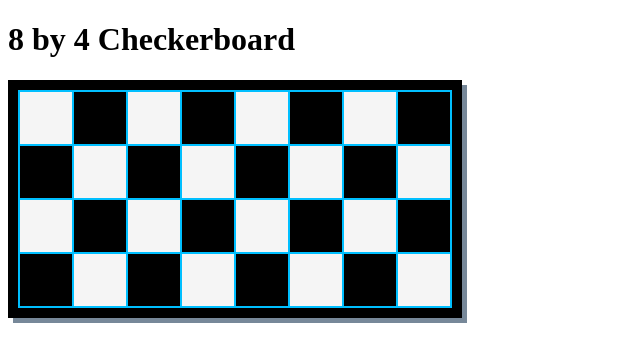
After one commit to Alexanderpmann/Checkerboard, a Flask app: page /4 in a window 1280 px wide. The commit adds this page. Shown: the top 362 px of the page, without its empty margins (0-640 px from the left). Run offline with Flask 2, Linux system fonts and the light colour scheme.

Commit message:
Add files via upload

```diff
--- a/Checkerboard/server.py
+++ b/Checkerboard/server.py
@@ -4,13 +4,9 @@ app = Flask(__name__)
 def index():
     return render_template("index.html")
 
-
-
-
-
-
-
-
+@app.route('/4')
+def four():
+    return render_template("4.html")
 
 
 if __name__=="__main__":
--- /dev/null
+++ b/Checkerboard/static/css/style.css
@@ -0,0 +1,27 @@
+.color1 {
+background-color: darkslategrey;
+width: 50px;
+height: 50px;
+}
+.color2 {
+    background-color: royalblue;
+    width: 50px;
+    height: 50px;
+    }
+table {
+    border: 10px solid black;
+    background-color: deepskyblue;
+    box-shadow: 5px 5px lightslategray;
+}
+
+.color3 {
+    background-color: whitesmoke;
+    width: 50px;
+    height: 50px;
+}
+
+.color4 {
+    background-color: black;
+    width: 50px;
+    height: 50px;
+}
--- /dev/null
+++ b/Checkerboard/templates/4.html
@@ -0,0 +1,29 @@
+<!DOCTYPE html>
+<html lang="en">
+<head>
+    <meta charset="UTF-8">
+    <meta http-equiv="X-UA-Compatible" content="IE=edge">
+    <meta name="viewport" content="width=device-width, initial-scale=1.0">
+    <link rel="stylesheet" href="{{ url_for('static', filename='/css/style.css') }}">
+    <title>test</title>
+</head>
+<body>
+    <h1>8 by 4 Checkerboard</h1>
+    <table>
+        {% for i in range(2): %}
+        <tr>
+            {% for j in range(4): %}
+            <td class='color3'></td>
+            <td class='color4'></td>
+            {% endfor %}
+        </tr>
+        <tr>
+            {% for j in range(4): %}
+            <td class='color4'></td>
+            <td class='color3'></td>
+            {% endfor%}
+        </tr>
+        {% endfor %}
+    </table>
+</body>
+</html>
```
Also changed, not shown: Checkerboard/templates/index.html (+44 -2 lines).
